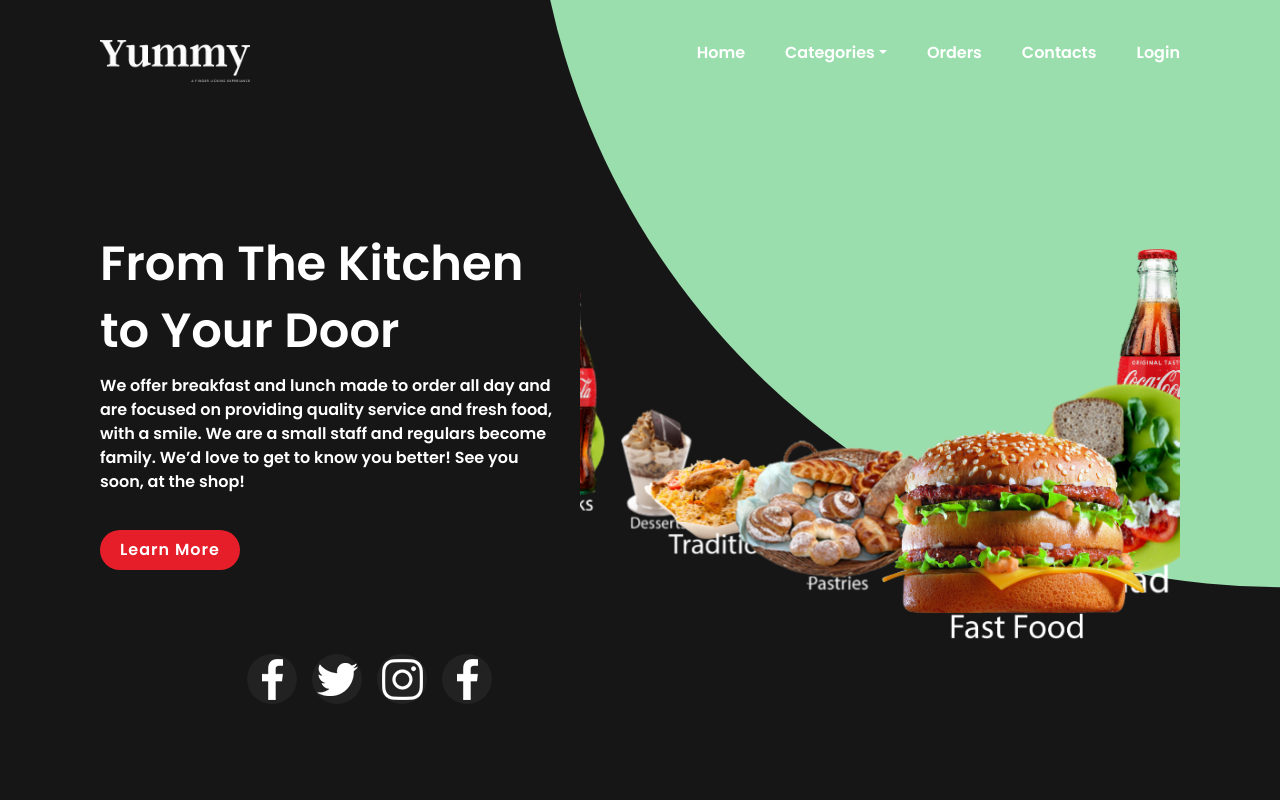
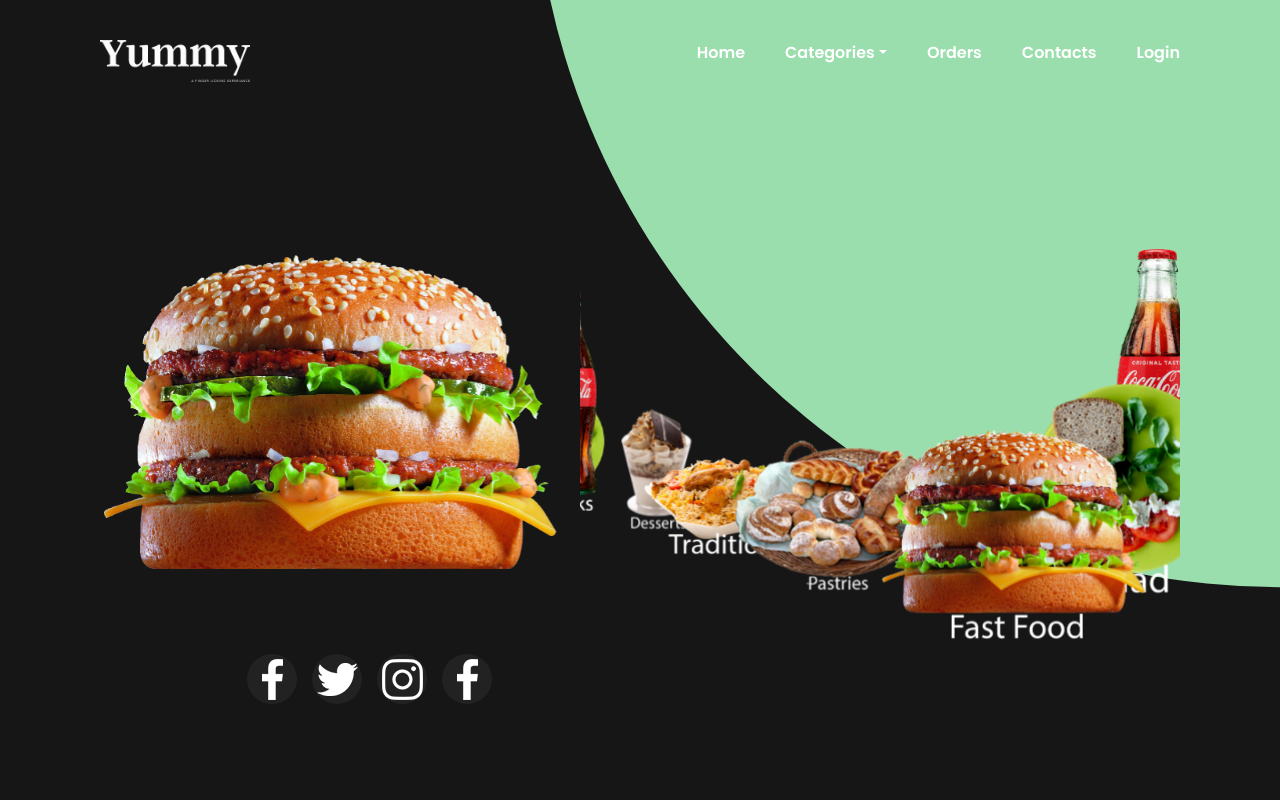
Before and after one commit to iamhaitham/Yummy_Online_Restaurant, a Django app: page /yummy/ in a window 1280 px wide. Run offline with Django 3.2, Linux system fonts and the light colour scheme; data comes from the database, SQL or seed files in the repository.

Commit message:
Added curosel and stuff

```diff
--- a/yummy_proj/yummy_app/templates/home.html
+++ b/yummy_proj/yummy_app/templates/home.html
@@ -46,11 +46,39 @@
     <div class="content">
 
         <div class="textBox">
-            <h2>From The Kitchen to Your Door</h2>
-            <p>We offer breakfast and lunch made to order all day and are focused on providing quality service and fresh
-                food, with a smile. We are a small staff and regulars become family. We’d love to get to know you
-                better! See you soon, at the shop!</p>
-            <a href="#">Learn More</a>
+
+
+            <div id="carouselExampleControls" class="carousel slide" data-bs-ride="carousel">
+                <div class="carousel-inner">
+                    <div class="carousel-item active">
+                        <img src="{% static 'img/homepage/homeburger.png' %}" class="d-block w-100" alt="burger">
+                    </div>
+                    <div class="carousel-item">
+                        <img src="{% static 'img/homepage/foodmenu.png' %}" class="d-block w-100" alt="menu">
+                    </div>
+                    <div class="carousel-item">
+                        <h2>From The Kitchen to Your Door</h2>
+                        <p>We offer breakfast and lunch made to order all day and are focused on providing quality
+                            service and fresh
+                            food, with a smile. We are a small staff and regulars become family. We’d love to get to
+                            know you
+                            better! See you soon, at the shop!</p>
+                        <a href="#">Learn More</a>
+                    </div>
+                </div>
+                <button class="carousel-control-prev" type="button" data-bs-target="#carouselExampleControls"
+                        data-bs-slide="prev">
+                    <span class="carousel-control-prev-icon" aria-hidden="true"></span>
+                    <span class="visually-hidden">Previous</span>
+                </button>
+                <button class="carousel-control-next" type="button" data-bs-target="#carouselExampleControls"
+                        data-bs-slide="next">
+                    <span class="carousel-control-next-icon" aria-hidden="true"></span>
+                    <span class="visually-hidden">Next</span>
+                </button>
+            </div>
+
+
         </div>
 
         <div class="imgBox">
```
Also changed, not shown: yummy_proj/yummy_app/static/img/homepage/foodmenu.png (added), yummy_proj/yummy_app/static/img/homepage/homeburger.png (added).
